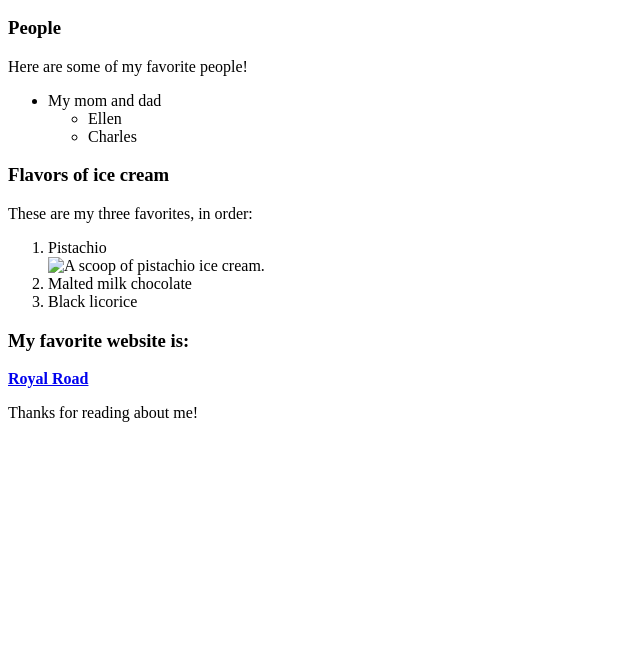
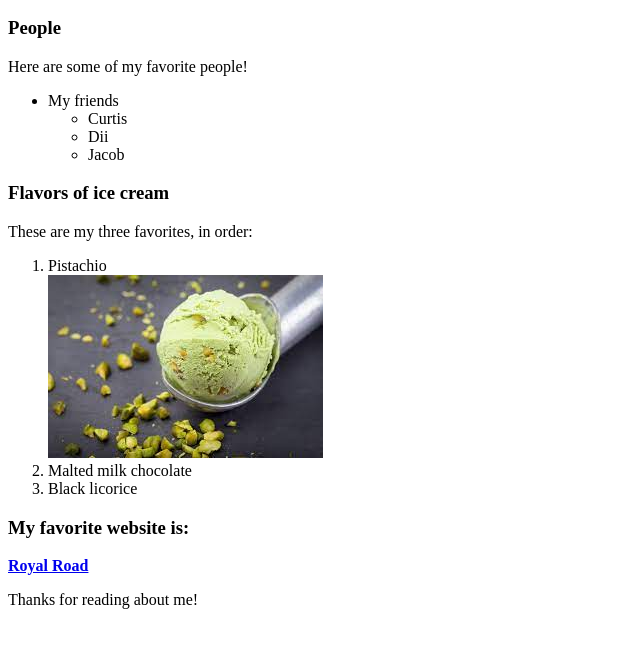
Before and after one commit to MxZoe/my-first-webpage, a plain HTML site: page my-favorite-things.html in a window 1280 px wide. Shown: the part 110-758 px from the top of the page, without its empty margins (0-640 px from the left). Drawn offline with Linux system fonts and the light colour scheme.

```diff
--- a/my-favorite-things.html
+++ b/my-favorite-things.html
@@ -10,10 +10,11 @@
   <h3>People</h3>
   <p>Here are some of my favorite people!</p>
   <ul>
-    <li>My mom and dad
+    <li>My friends
       <ul>
-        <li>Ellen</li>
-        <li>Charles</li>
+        <li>Curtis</li>
+        <li>Dii</li>
+        <li>Jacob</li>
       </ul>
     </li>
   </ul>
@@ -22,7 +23,7 @@
   <p>These are my three favorites, in order:</p>
   <ol>
     <li>Pistachio</li>
-    <img src="img/pistachio.jpeg" alt="A scoop of pistachio ice cream.">
+    <img src="img/pistachio.jfif" alt="A scoop of pistachio ice cream.">
     <li>Malted milk chocolate</li>
     <li>Black licorice</li>
   </ol>
```
Also changed, not shown: my-first-webpage.html (+1 -1 lines), 1 other file.
